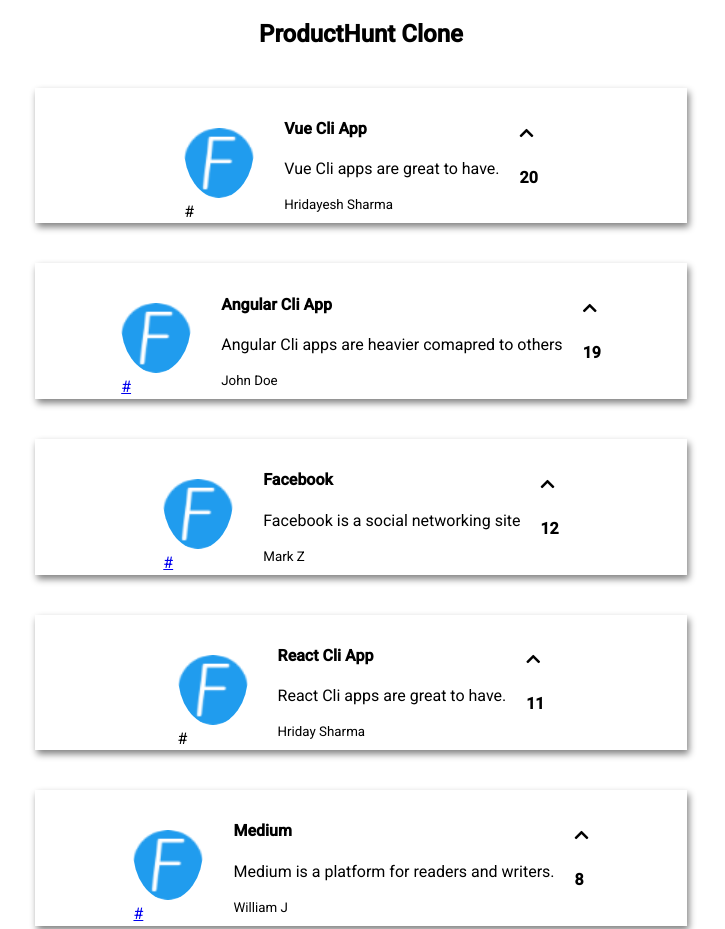
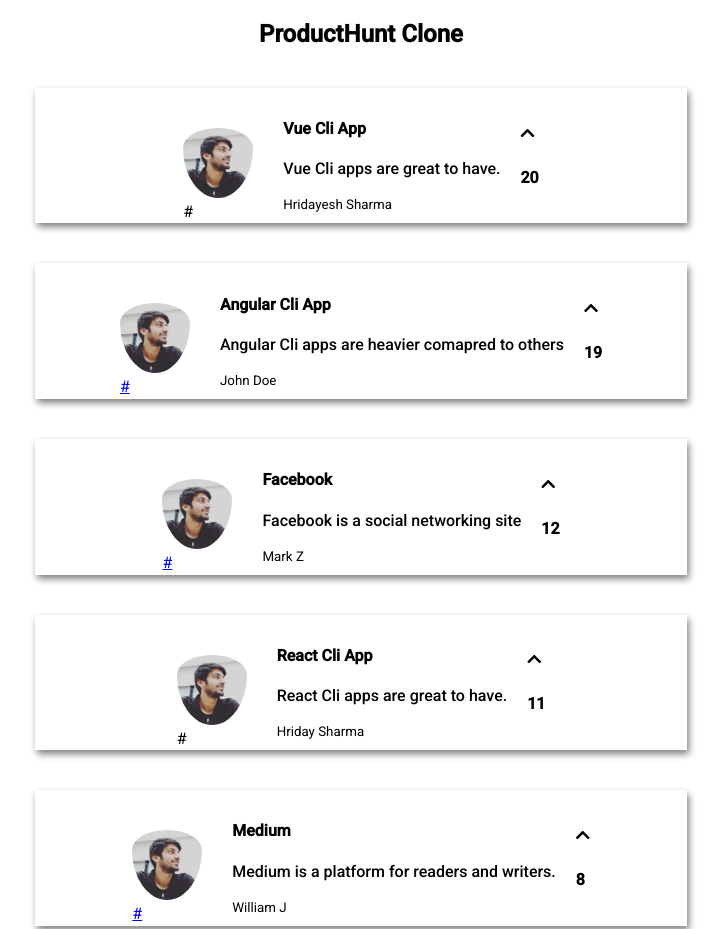
Before and after one commit to vyasriday/vue-practice, a plain HTML site: page index.html in a window 1280 px wide. Shown: the top 929 px of the page, without its empty margins (279-1004 px from the left). Drawn offline with nearby package versions, Linux system fonts and the light colour scheme.

Commit message:
fixed the broken avatar

```diff
--- a/app.js
+++ b/app.js
@@ -3,21 +3,21 @@ let products = [
     {   id: 1,
         title: "Vue Cli App",
         description: "Vue Cli apps are great to have.",
-        avatar: "/images/avatar.png",
+        avatar: "./images/avatar.jpg",
         submittedBy: "Hridayesh Sharma",
         votes: 20
     },
     {   id: 2,
         title: "React Cli App",
         description: "React Cli apps are great to have.",
-        avatar: "/images/avatar.png",
+        avatar: "./images/avatar.jpg",
         submittedBy: "Hriday Sharma",
         votes: 11
     },
     {   id: 3,
         title: "Angular Cli App",
         description: "Angular Cli apps are heavier comapred to others",
-        avatar: "/images/avatar.png",
+        avatar: "./images/avatar.jpg",
         submittedBy: "John Doe",
         votes: 19,
         url: '#'
@@ -25,7 +25,7 @@ let products = [
     {   id: 4,
         title: "Facebook",
         description: "Facebook is a social networking site",
-        avatar: "/images/avatar.png",
+        avatar: "./images/avatar.jpg",
         submittedBy: "Mark Z",
         votes: 12,
         url: '#'
@@ -33,7 +33,7 @@ let products = [
     {   id: 5,
         title: "Medium",
         description: "Medium is a platform for readers and writers.",
-        avatar: "/images/avatar.png",
+        avatar: "./images/avatar.jpg",
         submittedBy: "William J",
         votes: 8,
         url: '#'
--- a/style.css
+++ b/style.css
@@ -33,6 +33,9 @@ section {
     margin: 0 10px;
 }
 
+.center-content > .description  {
+    font-weight: 500;
+}
 .vote-count {
     display: flex;
     flex-direction: column;
```
Also changed, not shown: images/avatar.jpg (added).
